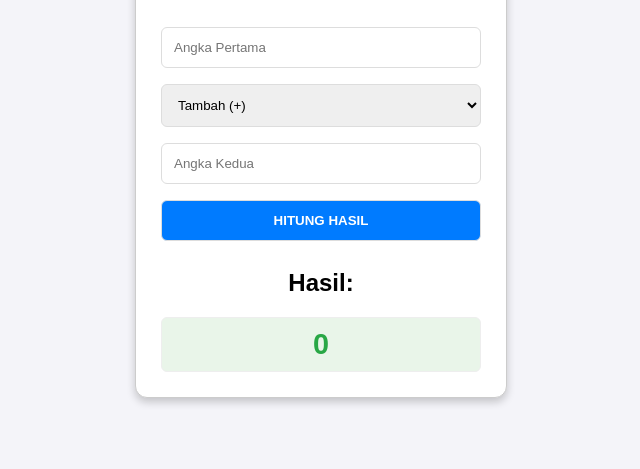
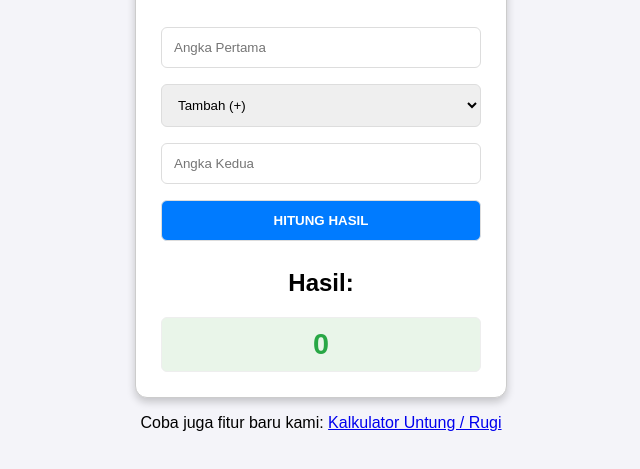
Before and after one commit to Lanzz-del/CalculatorLanzz, a plain HTML site: page index.html in a window 1280 px wide. Shown: the part 137-606 px from the top of the page, without its empty margins (319-959 px from the left). Drawn offline with Linux system fonts and the light colour scheme.

Commit message:
Update index.html

```diff
--- a/index.html
+++ b/index.html
@@ -88,3 +88,7 @@
 
 </body>
 </html>
+<p>
+  Coba juga fitur baru kami:
+  <a href="kalkulator-lanjutan.html">Kalkulator Untung / Rugi</a>
+</p>
```
